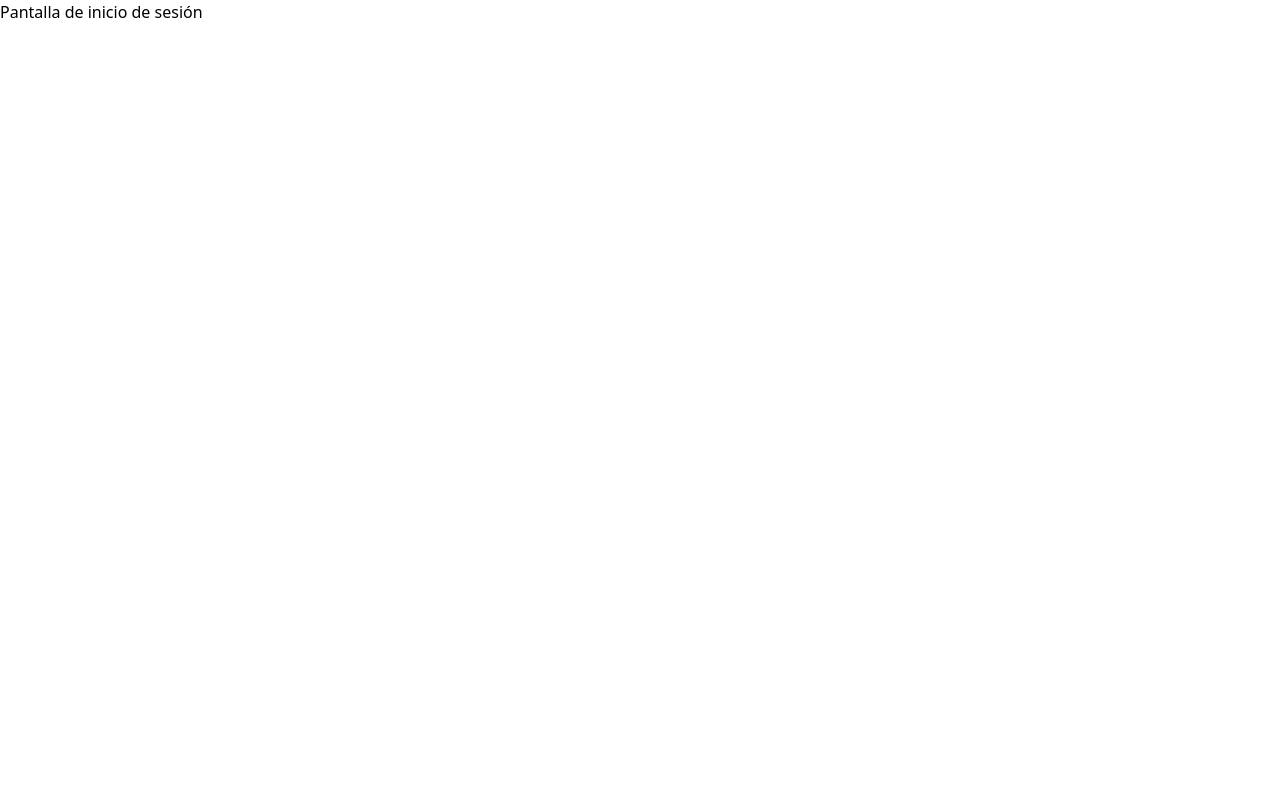
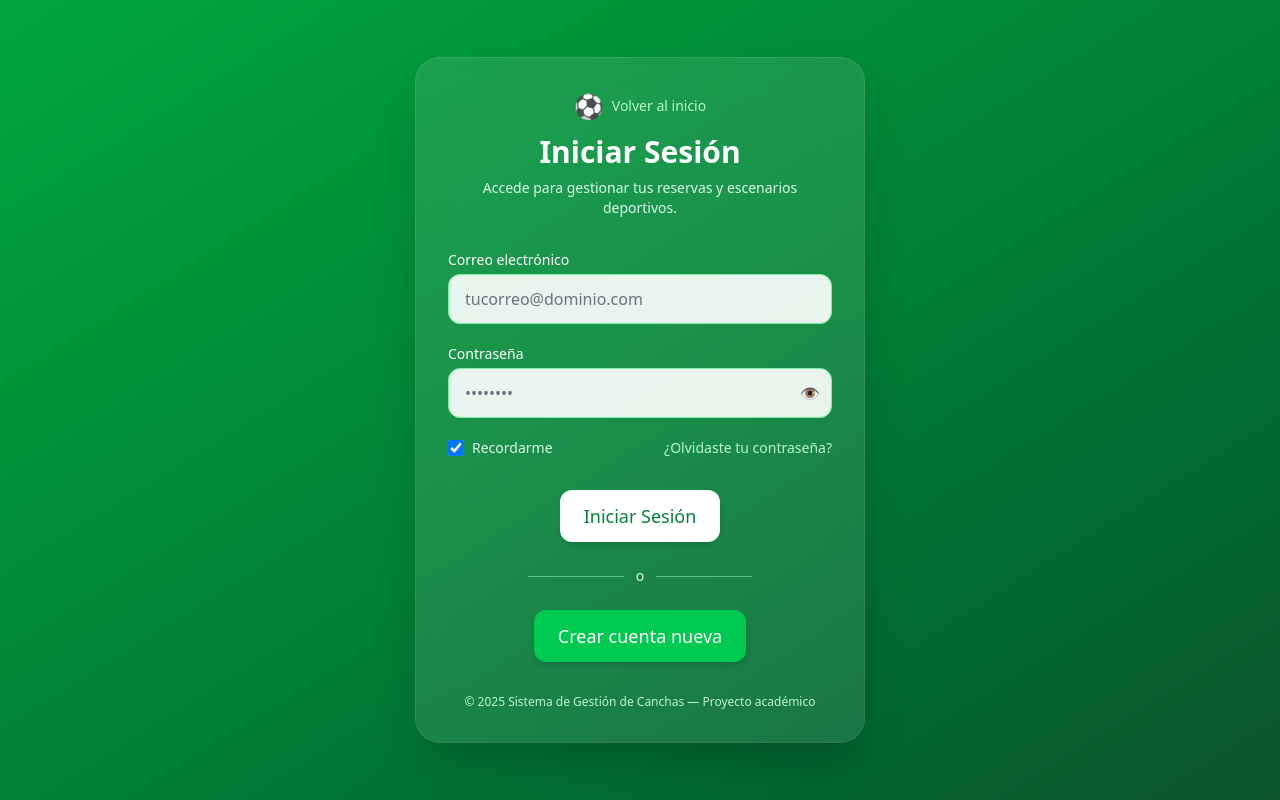
Before and after one commit to bypipe27/SISTEMA-DE-GESTION-DE-ESCENARIOS-DEPORTIVOS-EN-LA-CIUDAD-DE-TULUA, a React app in the folder frontend/: page /login in a window 1280 px wide. Built offline with nearby package versions, Linux system fonts and the light colour scheme; the HTML template or start-up script is replaced by a standard one.

Commit message:
Se realiza vista del incio de sesion del apartado de usuarios

```diff
--- a/frontend/src/pages/LoginPage.jsx
+++ b/frontend/src/pages/LoginPage.jsx
@@ -1,7 +1,155 @@
-import React from "react";
+import React, { useState } from "react";
+import { Link } from "react-router-dom";
+import Button from "../components/Button";
 
 function LoginPage() {
-  return <h2>Pantalla de inicio de sesión</h2>;
+  const [showPassword, setShowPassword] = useState(false);
+  const [form, setForm] = useState({ email: "", password: "", remember: true });
+  const [error, setError] = useState("");
+
+  const onChange = (e) => {
+    const { name, value, type, checked } = e.target;
+    setForm((f) => ({ ...f, [name]: type === "checkbox" ? checked : value }));
+  };
+
+  const onSubmit = (e) => {
+    e.preventDefault();
+    setError("");
+    if (!form.email || !form.password) {
+      setError("Por favor, completa todos los campos.");
+      return;
+    }
+    console.log("Login:", form);
+  };
+
+  return (
+    <div className="min-h-screen flex items-center justify-center bg-gradient-to-br from-green-600 via-green-700 to-green-900 p-6">
+      <div className="bg-white/10 backdrop-blur-lg rounded-3xl shadow-2xl w-full max-w-md p-8 ring-1 ring-white/20">
+        {/* Header */}
+        <div className="text-center mb-8">
+          <Link
+            to="/"
+            className="inline-flex items-center gap-2 text-green-200 hover:text-white transition"
+          >
+            <span className="text-2xl">⚽</span>
+            <span className="text-sm">Volver al inicio</span>
+          </Link>
+          <h2 className="text-3xl font-bold text-white mt-3">Iniciar Sesión</h2>
+          <p className="text-green-100 text-sm mt-2">
+            Accede para gestionar tus reservas y escenarios deportivos.
+          </p>
+        </div>
+
+        {/* Formulario */}
+        <form onSubmit={onSubmit} className="space-y-5">
+          {/* Correo */}
+          <div>
+            <label
+              htmlFor="email"
+              className="block text-sm font-medium text-white mb-1"
+            >
+              Correo electrónico
+            </label>
+            <input
+              id="email"
+              name="email"
+              type="email"
+              value={form.email}
+              onChange={onChange}
+              placeholder="tucorreo@dominio.com"
+              className="w-full rounded-xl border border-green-300 bg-white/90 px-4 py-3 text-gray-900 placeholder-gray-500 focus:outline-none focus:ring-4 focus:ring-green-300"
+            />
+          </div>
+
+          {/* Contraseña */}
+          <div>
+            <label
+              htmlFor="password"
+              className="block text-sm font-medium text-white mb-1"
+            >
+              Contraseña
+            </label>
+            <div className="relative">
+              <input
+                id="password"
+                name="password"
+                type={showPassword ? "text" : "password"}
+                value={form.password}
+                onChange={onChange}
+                placeholder="••••••••"
+                className="w-full rounded-xl border border-green-300 bg-white/90 px-4 py-3 text-gray-900 placeholder-gray-500 focus:outline-none focus:ring-4 focus:ring-green-300"
+              />
+              <button
+                type="button"
+                onClick={() => setShowPassword(!showPassword)}
+                className="absolute right-3 top-1/2 -translate-y-1/2 text-gray-600 hover:text-gray-800"
+              >
+                {showPassword ? "🙈" : "👁️"}
+              </button>
+            </div>
+          </div>
+
+          {/* Recordarme + Link */}
+          <div className="flex items-center justify-between text-sm">
+            <label className="flex items-center gap-2 text-green-100">
+              <input
+                type="checkbox"
+                name="remember"
+                checked={form.remember}
+                onChange={onChange}
+                className="h-4 w-4 rounded border-green-400 text-green-600 focus:ring-green-500"
+              />
+              Recordarme
+            </label>
+            <Link
+              to="/forgot-password"
+              className="text-green-200 hover:text-white transition"
+            >
+              ¿Olvidaste tu contraseña?
+            </Link>
+          </div>
+
+          {/* Error */}
+          {error && (
+            <div className="bg-red-50 border border-red-300 text-red-700 text-sm px-4 py-2 rounded-xl">
+              {error}
+            </div>
+          )}
+
+          {/* Botones centrados */}
+          <div className="flex flex-col items-center mt-8 gap-4">
+            {/* Botón de iniciar sesión */}
+            <div className="w-3/4 flex justify-center">
+              <Button color="white" className="w-full" onClick={onSubmit}>
+                Iniciar Sesión
+              </Button>
+            </div>
+
+            {/* Divider con líneas */}
+            <div className="relative flex items-center justify-center w-full my-2">
+              <div className="w-1/4 border-t border-green-300/60"></div>
+              <span className="mx-3 text-green-100 text-sm">o</span>
+              <div className="w-1/4 border-t border-green-300/60"></div>
+            </div>
+
+            {/* Botón de crear cuenta */}
+            <div className="w-full flex justify-center">
+              <Link to="/register" className="w-3/4 flex justify-center">
+                <Button color="green" className="w-full">
+                  Crear cuenta nueva
+                </Button>
+              </Link>
+            </div>
+          </div>
+        </form>
+
+        {/* Footer */}
+        <footer className="text-center mt-8 text-xs text-green-200">
+          © 2025 Sistema de Gestión de Canchas — Proyecto académico
+        </footer>
+      </div>
+    </div>
+  );
 }
 
 export default LoginPage;
```
Also changed, not shown: 2 other files (tests, documents, lock files or other folders).
